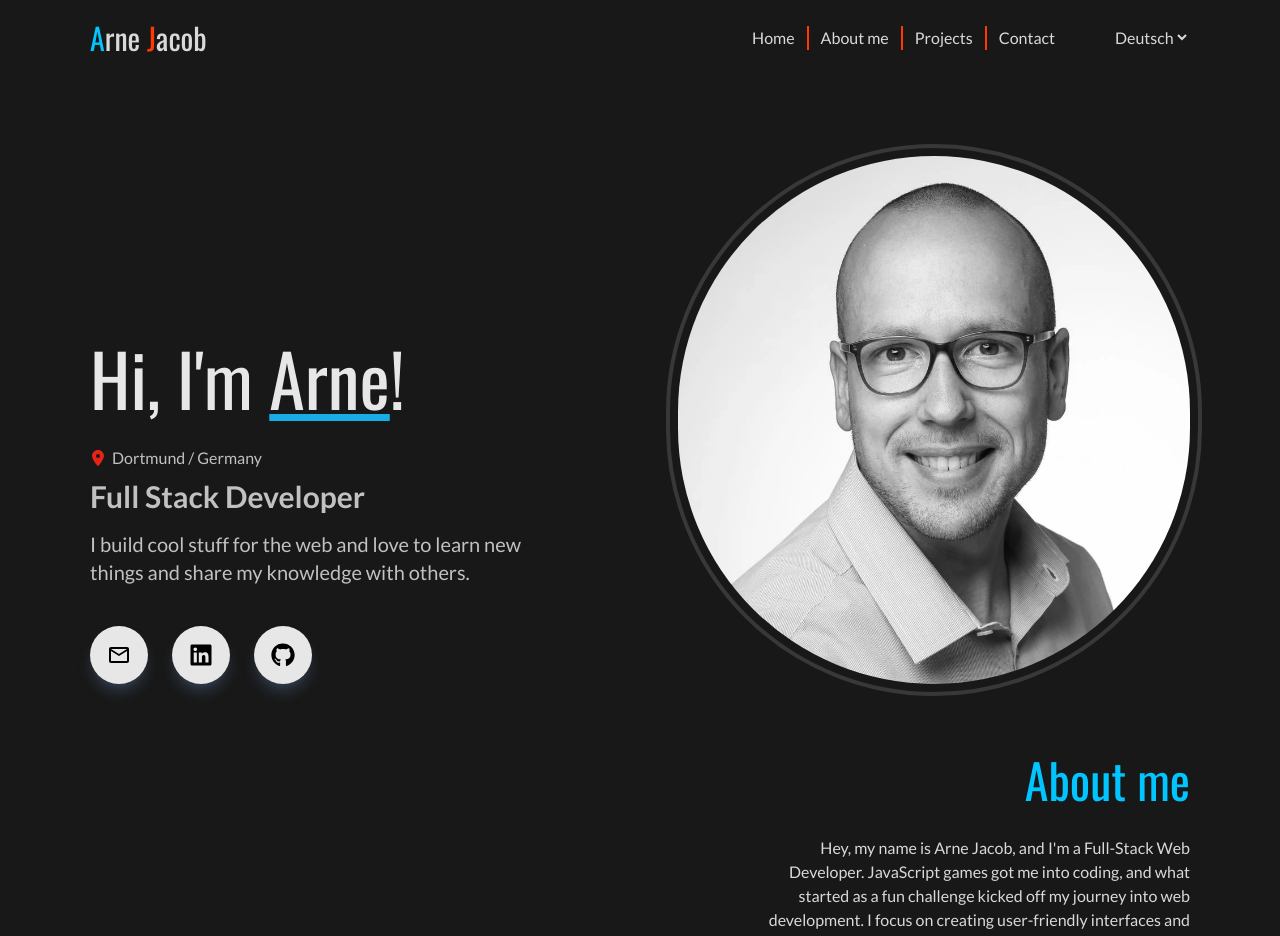
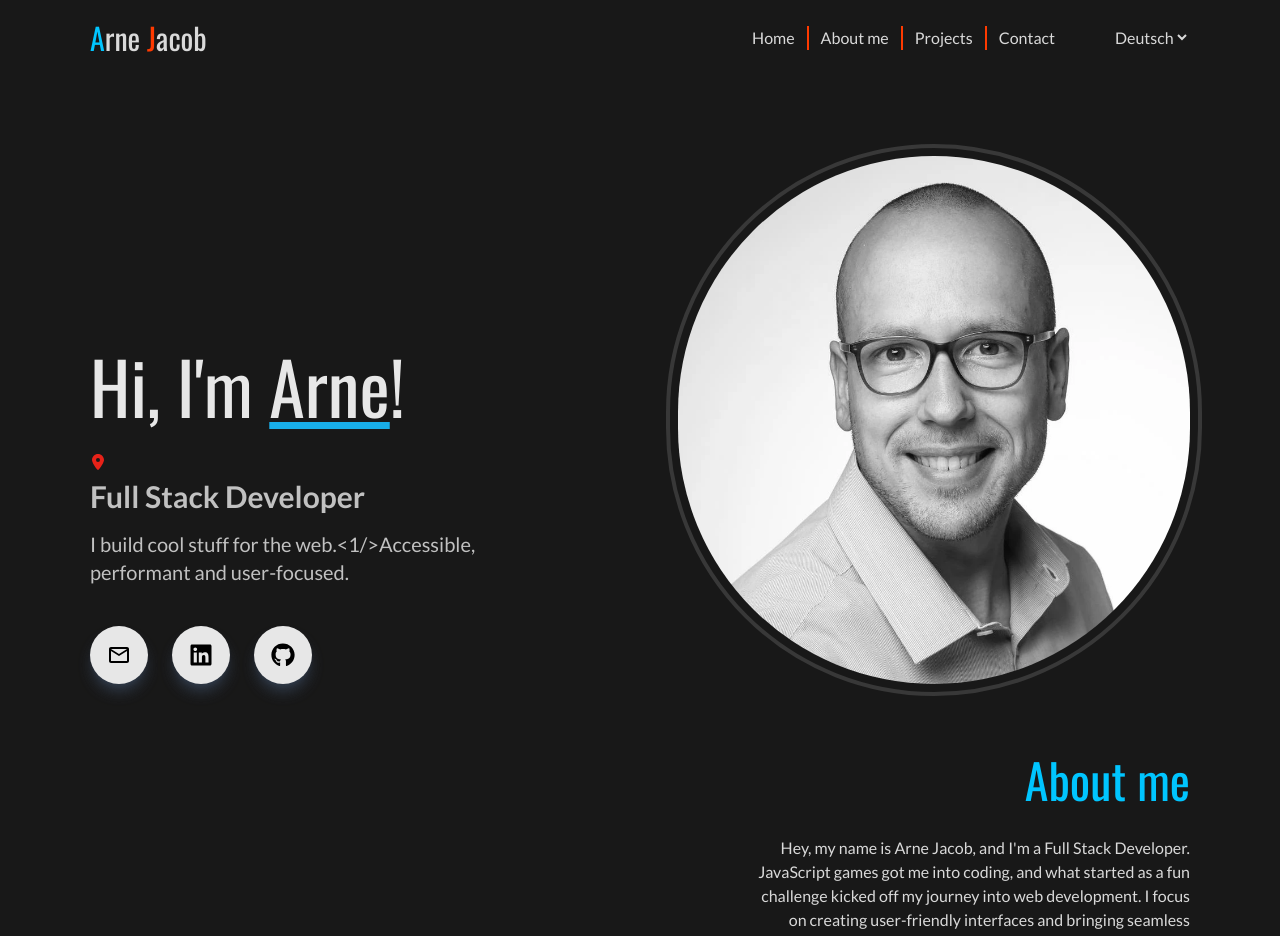
Before and after one commit to Dudeldups/personal-portfolio, a React (Vite) app in the folder frontend/: page / in a window 1280 px wide. Shown: the top 936 px of the page. Built offline with nearby package versions, Linux system fonts and the light colour scheme.

Commit message:
remove location from intro

```diff
--- a/frontend/src/i18n/KEYS.ts
+++ b/frontend/src/i18n/KEYS.ts
@@ -14,7 +14,6 @@ export const KEYS = {
 
   INTRO: {
     TITLE: "INTRO.TITLE",
-    LOCATION: "INTRO.LOCATION",
     JOB: "INTRO.JOB",
     DESC: "INTRO.DESC",
     BUTTON: "INTRO.BUTTON",
--- a/frontend/src/i18n/locales/de.ts
+++ b/frontend/src/i18n/locales/de.ts
@@ -12,15 +12,14 @@ export const de = {
     [KEYS.NAV.CONTACT]: "Kontakt",
 
     [KEYS.INTRO.TITLE]: "Hi, ich bin <1>Arne</1>!",
-    [KEYS.INTRO.LOCATION]: "Dortmund",
     [KEYS.INTRO.JOB]: "Full Stack Entwickler",
     [KEYS.INTRO.DESC]:
-      "Ich baue coole Sachen für das Web und liebe es, neue Dinge zu lernen und mein Wissen mit anderen zu teilen.",
+      "Ich baue coole Sachen für das Web.<1/>Barrierefrei, performant und benutzerfreundlich.",
     [KEYS.INTRO.BUTTON]: "Schreib mir",
 
     [KEYS.ABOUT.TITLE]: "Über mich",
     [KEYS.ABOUT.DESC]:
-      "Hey, ich bin Arne Jacob und ich bin Full-Stack Web-Entwickler. JavaScript-Spiele haben mich zum Programmieren gebracht, und was als spaßige Herausforderung begann, hat meine Leidenschaft für die Webentwicklung entfacht. Ich konzentriere mich darauf, benutzerfreundliche Oberflächen zu schaffen und nahtlose Funktionalität in alles zu bringen, woran ich arbeite.",
+      "Hey, ich bin Arne Jacob und ich bin Full Stack Entwickler. JavaScript-Spiele haben mich zum Programmieren gebracht, und was als spaßige Herausforderung begann, hat meine Leidenschaft für die Webentwicklung entfacht. Ich konzentriere mich darauf, benutzerfreundliche Oberflächen zu schaffen und nahtlose Funktionalität in alles zu bringen, woran ich arbeite.",
     [KEYS.ABOUT.DESC_2]:
       "Ich lege großen Wert auf sauberen, wartbaren Code und entwickle Anwendungen, die nicht nur funktionieren, sondern sich auch intuitiv anfühlen.",
     [KEYS.ABOUT.DESC_3]:
--- a/frontend/src/i18n/locales/en.ts
+++ b/frontend/src/i18n/locales/en.ts
@@ -12,15 +12,14 @@ export const en = {
     [KEYS.NAV.CONTACT]: "Contact",
 
     [KEYS.INTRO.TITLE]: "Hi, I'm <1>Arne</1>!",
-    [KEYS.INTRO.LOCATION]: "Dortmund / Germany",
     [KEYS.INTRO.JOB]: "Full Stack Developer",
     [KEYS.INTRO.DESC]:
-      "I build cool stuff for the web and love to learn new things and share my knowledge with others.",
+      "I build cool stuff for the web.<1/>Accessible, performant and user-focused.",
     [KEYS.INTRO.BUTTON]: "Contact me",
 
     [KEYS.ABOUT.TITLE]: "About me",
     [KEYS.ABOUT.DESC]:
-      "Hey, my name is Arne Jacob, and I'm a Full-Stack Web Developer. JavaScript games got me into coding, and what started as a fun challenge kicked off my journey into web development. I focus on creating user-friendly interfaces and bringing seamless functionality to everything I put my hands on.",
+      "Hey, my name is Arne Jacob, and I'm a Full Stack Developer. JavaScript games got me into coding, and what started as a fun challenge kicked off my journey into web development. I focus on creating user-friendly interfaces and bringing seamless functionality to everything I put my hands on.",
     [KEYS.ABOUT.DESC_2]:
       "I believe in writing clean, maintainable code and building applications that not only work well but also feel intuitive to use.",
     [KEYS.ABOUT.DESC_3]:
```
